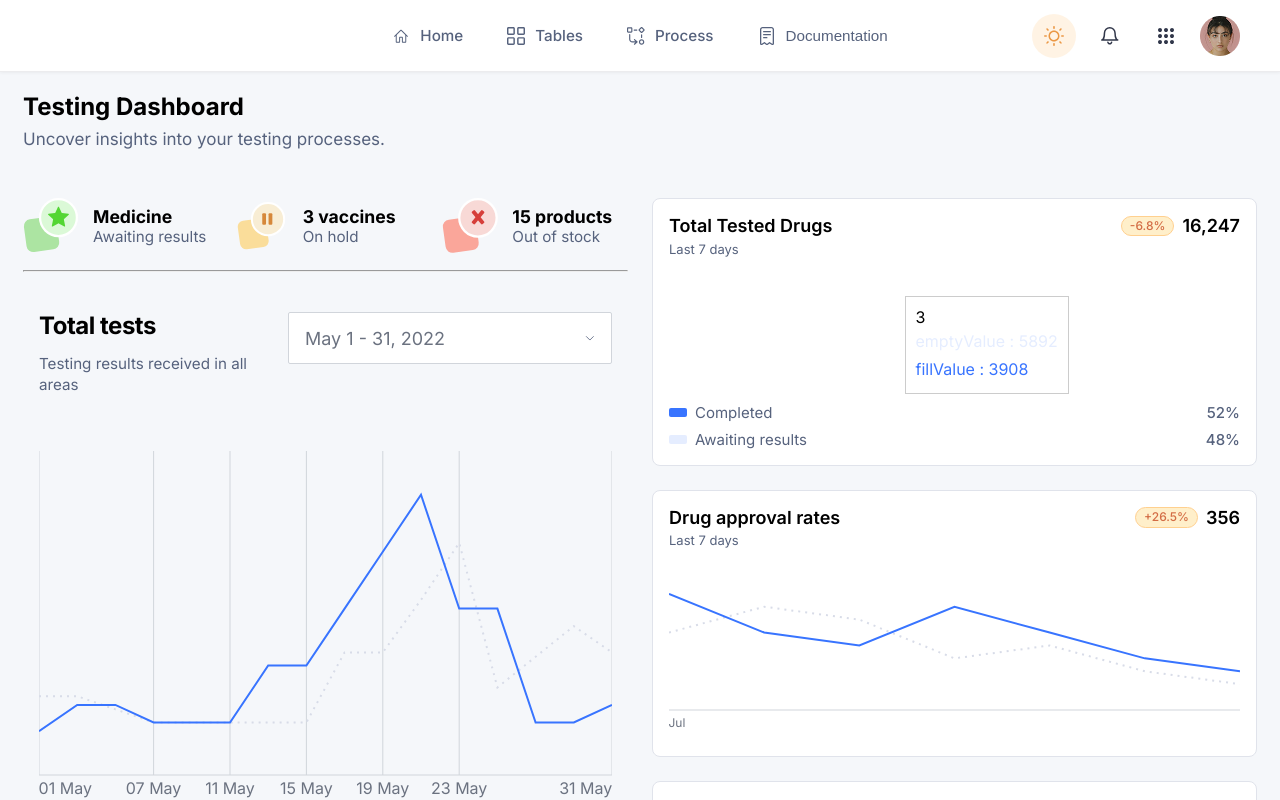
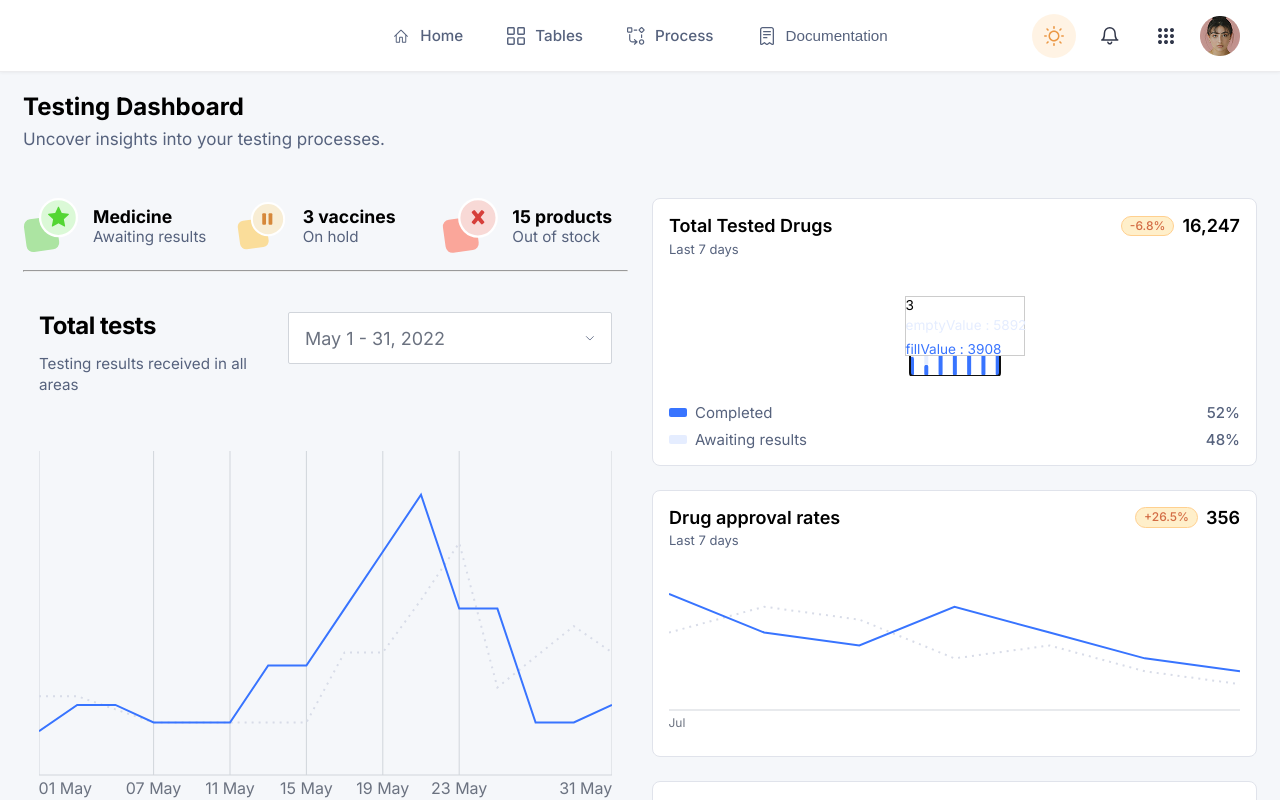
Before and after one commit to dmitry-stack/PharmaceuticalApp, a React app: page / in a window 1280 px wide. Both pictures are taken after a click on the element 954 px from the left and 335 px from the top of the page. Shown: the top 800 px of the page. Built offline with nearby package versions, Linux system fonts and the light colour scheme.

Commit message:
fix: fix tooltips

```diff
--- a/src/features/ui/charts/MyBarChart.jsx
+++ b/src/features/ui/charts/MyBarChart.jsx
@@ -28,7 +28,16 @@ export function MyBarChart() {
             margin={{ top: 0, right: 0, left: 0, bottom: 0 }}
             barCategoryGap="30%"
           >
-            <Tooltip cursor={{ fill: "transparent" }} />
+            <Tooltip
+              cursor={{ fill: "transparent" }}
+              contentStyle={{
+                minWidth: 60,
+                maxWidth: 120,
+                maxHeight: 60,
+                padding: 0,
+                fontSize: "0.85rem",
+              }}
+            />
             <Bar
               dataKey="fillValue"
               stackId="a"
--- a/src/features/ui/charts/MyPieChart.jsx
+++ b/src/features/ui/charts/MyPieChart.jsx
@@ -1,4 +1,4 @@
-import { Pie, PieChart, ResponsiveContainer } from "recharts";
+import { Pie, PieChart, Tooltip, ResponsiveContainer } from "recharts";
 import * as styles from "./MyPieChart.module.css";
 
 const data = [
@@ -25,6 +25,7 @@ export function MyPieChart({ isAnimationActive = true }) {
         </div>
         <ResponsiveContainer width="100%" height="100%">
           <PieChart margin={{ top: 0, right: 0, bottom: 0, left: 0 }}>
+            <Tooltip />
             <Pie
               data={data}
               innerRadius="90%"
--- a/src/features/ui/charts/MyPieChartHalf.jsx
+++ b/src/features/ui/charts/MyPieChartHalf.jsx
@@ -1,4 +1,4 @@
-import { PieChart, Pie } from "recharts";
+import { PieChart, Pie, Tooltip } from "recharts";
 import * as styles from "./MyPieChartHalf.module.css";
 
 export function MyPieChartHalf({
@@ -7,14 +7,15 @@ export function MyPieChartHalf({
   colors = ["#3874FF", "#ADC5FF"],
 }) {
   const data = [
-    { name: "", value, fill: colors[0] },
-    { name: "", value: other, fill: colors[1] },
+    { name: "Tested", value, fill: colors[0] },
+    { name: "Non-Tested", value: other, fill: colors[1] },
   ];
 
   return (
     <div className={styles.container}>
       <div className={styles.chart}>
         <PieChart width={86} height={50}>
+          <Tooltip />
           <Pie
             data={data}
             dataKey="value"
```
